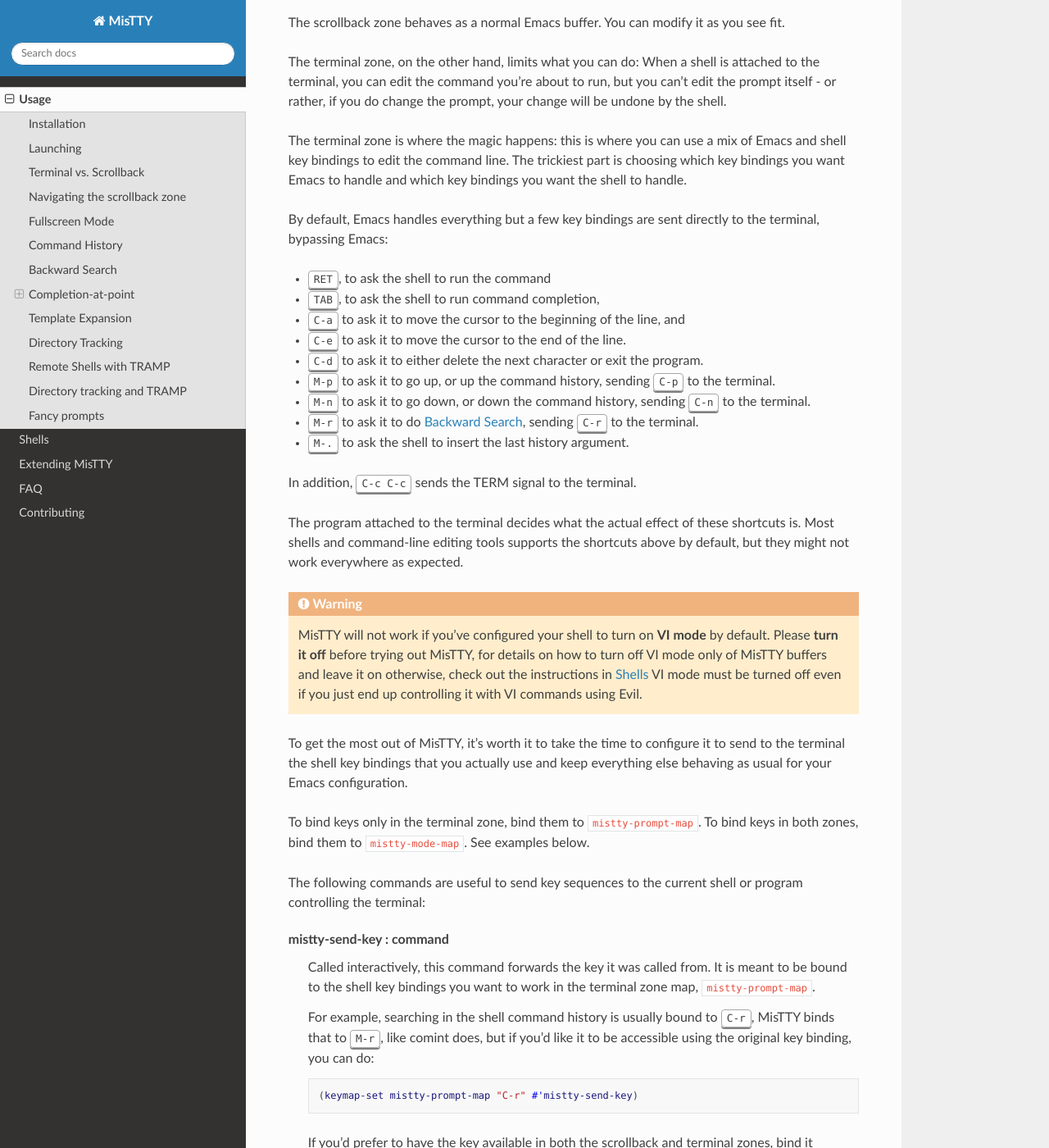
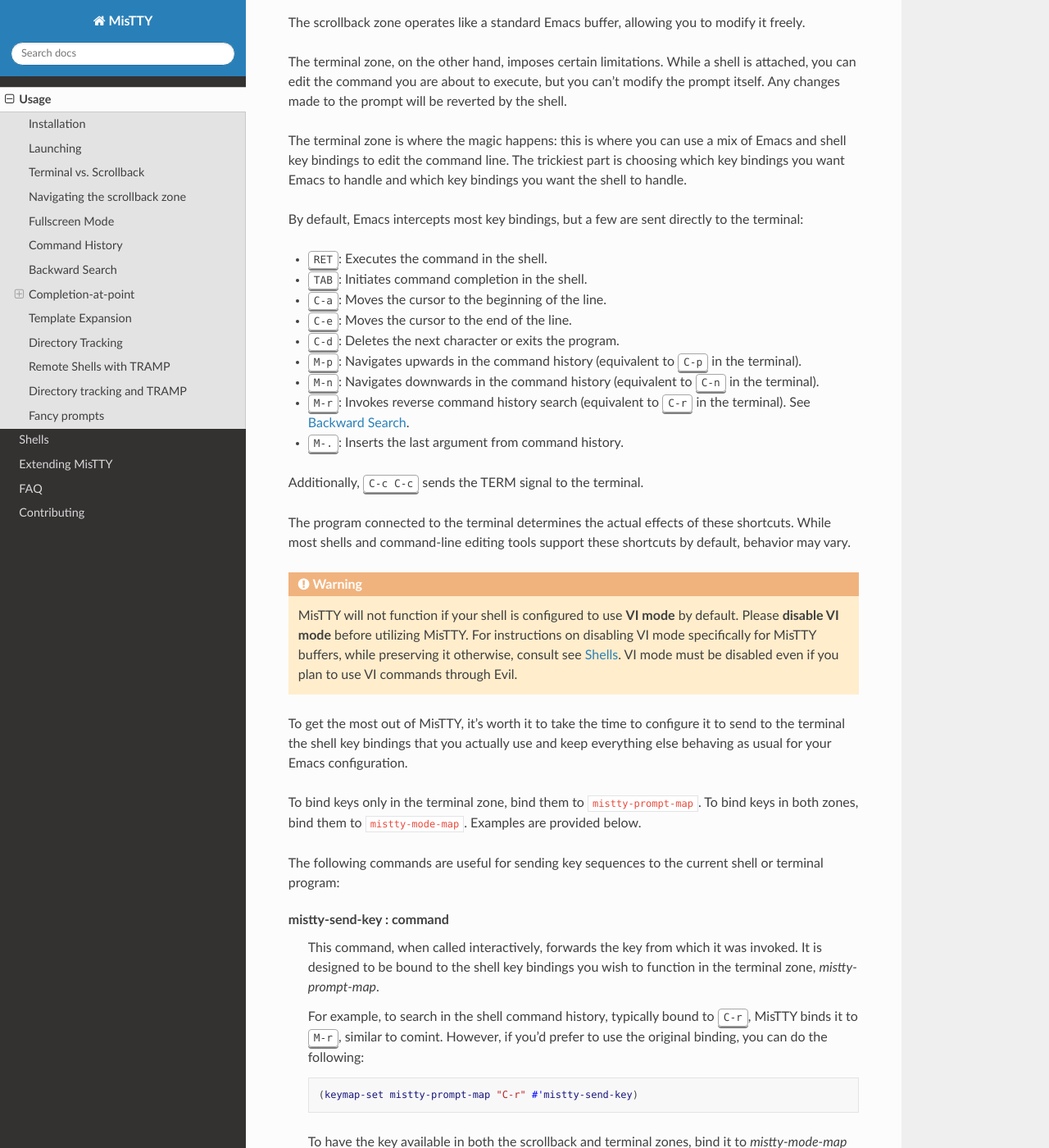
Before and after one commit to szermatt/mistty, a Sphinx documentation site: the page built from docs/source/usage.rst, in a window 1280 px wide and 1400 px high, scrolled down 2252 px. Shown: the whole window at 82% size. Built offline with Sphinx 7.4.7 and the Read the Docs theme 3.1.0, drawn with Linux system fonts in a browser that asks for light colours; some of the changed text lies outside the part shown.

Commit message:
docs: Rewrite some sections of usage.rst.
These changes are meant to make these sections clearer.

```diff
--- a/docs/source/usage.rst
+++ b/docs/source/usage.rst
@@ -129,61 +129,55 @@
 Terminal vs. Scrollback
 -----------------------
 
-MisTTY buffers are split into two zones, with different behaviors:
+MisTTY buffers are divided into two distinct zones, exhibiting
+different behaviors:
 
-The :dfn:`scrollback zone`, is where you can see commands that have
+The **scrollback zone**, is where you can see commands that have
 been executed and their output.
 
-The :dfn:`terminal zone`, marked by a purple line on the left of the
+The **terminal zone**, marked by a purple line on the left of the
 window, is where you can type command and interact with the
 terminal. In this zone, :kbd:`TAB` triggers the shell completion, if
 available. With some shells, you'll see autosuggestions as you type.
 
-The scrollback zone behaves as a normal Emacs buffer. You can modify
-it as you see fit.
+The scrollback zone operates like a standard Emacs buffer, allowing you to modify it freely.
 
-The terminal zone, on the other hand, limits what you can do: When a
-shell is attached to the terminal, you can edit the command you're
-about to run, but you can't edit the prompt itself - or rather, if you
-do change the prompt, your change will be undone by the shell.
+The terminal zone, on the other hand, imposes certain limitations.
+While a shell is attached, you can edit the command you are about to
+execute, but you can't modify the prompt itself. Any changes made to
+the prompt will be reverted by the shell.
 
 The terminal zone is where the magic happens: this is where you can
 use a mix of Emacs and shell key bindings to edit the command
 line. The trickiest part is choosing which key bindings you want Emacs
 to handle and which key bindings you want the shell to handle.
 
-By default, Emacs handles everything but a few key bindings are sent
-directly to the terminal, bypassing Emacs:
+By default, Emacs intercepts most key bindings, but a few are sent directly to the terminal:
 
-- :kbd:`RET`, to ask the shell to run the command
-- :kbd:`TAB`, to ask the shell to run command completion,
-- :kbd:`C-a` to ask it to move the cursor to the beginning of the
-  line, and
-- :kbd:`C-e` to ask it to move the cursor to the end of the line.
-- :kbd:`C-d` to ask it to either delete the next character or exit the
-  program.
-- :kbd:`M-p` to ask it to go up, or up the command history, sending
-  :kbd:`C-p` to the terminal.
-- :kbd:`M-n` to ask it to go down, or down the command history,
-  sending :kbd:`C-n` to the terminal.
-- :kbd:`M-r` to ask it to do :ref:`bs`, sending :kbd:`C-r` to the terminal.
-- :kbd:`M-.` to ask the shell to insert the last history argument.
+- :kbd:`RET`: Executes the command in the shell.
+- :kbd:`TAB`: Initiates command completion in the shell.
+- :kbd:`C-a`: Moves the cursor to the beginning of the line.
+- :kbd:`C-e`: Moves the cursor to the end of the line.
+- :kbd:`C-d`: Deletes the next character or exits the program.
+- :kbd:`M-p`: Navigates upwards in the command history (equivalent to :kbd:`C-p` in the terminal).
+- :kbd:`M-n`: Navigates downwards in the command history (equivalent to :kbd:`C-n` in the terminal).
+- :kbd:`M-r`: Invokes reverse command history search (equivalent to :kbd:`C-r` in the terminal). See :ref:`bs`.
+- :kbd:`M-.`: Inserts the last argument from command history.
 
-In addition, :kbd:`C-c C-c` sends the TERM signal to the terminal.
+Additionally, :kbd:`C-c C-c` sends the TERM signal to the terminal.
 
-The program attached to the terminal decides what the actual effect of
-these shortcuts is. Most shells and command-line editing tools
-supports the shortcuts above by default, but they might not work
-everywhere as expected.
+The program connected to the terminal determines the actual effects of
+these shortcuts. While most shells and command-line editing tools
+support these shortcuts by default, behavior may vary.
 
 .. warning::
 
-    MisTTY will not work if you've configured your shell to turn on
-    **VI mode** by default. Please **turn it off** before trying out
-    MisTTY, for details on how to turn off VI mode only of MisTTY
-    buffers and leave it on otherwise, check out the instructions in
-    :ref:`shells` VI mode must be turned off even if you just end up
-    controlling it with VI commands using Evil.
+    MisTTY will not function if your shell is configured to use **VI
+    mode** by default. Please **disable VI mode** before utilizing
+    MisTTY. For instructions on disabling VI mode specifically for
+    MisTTY buffers, while preserving it otherwise, consult see
+    :ref:`shells`. VI mode must be disabled even if you plan to use VI
+    commands through Evil.
 
 To get the most out of MisTTY, it's worth it to take the time to
 configure it to send to the terminal the shell key bindings that you
@@ -196,31 +190,32 @@
 
 To bind keys only in the terminal zone, bind them to
 ``mistty-prompt-map``. To bind keys in both zones, bind them to
-``mistty-mode-map``. See examples below.
+``mistty-mode-map``. Examples are provided below.
 
-The following commands are useful to send key sequences to the current
-shell or program controlling the terminal:
+The following commands are useful for sending key sequences to the
+current shell or terminal program:
 
 .. index:: pair: command; mistty-send-key
 
-mistty-send-key : command
-    Called interactively, this command forwards the key it was called
-    from. It is meant to be bound to the shell key bindings you want
-    to work in the terminal zone map, ``mistty-prompt-map``.
+**mistty-send-key** : command
+    This command, when called interactively, forwards the key from
+    which it was invoked. It is designed to be bound to the shell key
+    bindings you wish to function in the terminal zone,
+    `mistty-prompt-map`.
 
-    For example, searching in the shell command history is usually
-    bound to :kbd:`C-r`, MisTTY binds that to :kbd:`M-r`, like comint
-    does, but if you'd like it to be accessible using the original key
-    binding, you can do:
+    For example, to search in the shell command history, typically
+    bound to :kbd:`C-r`, MisTTY binds it to :kbd:`M-r`, similar to
+    comint. However, if you'd prefer to use the original binding, you
+    can do the following:
 
     .. code-block:: elisp
 
         (keymap-set mistty-prompt-map "C-r" #'mistty-send-key)
 
-    If you'd prefer to have the key available in both the scrollback
-    and terminal zones, bind it ``mistty-mode-map`` instead.
+    To have the key available in both the scrollback and terminal
+    zones, bind it to `mistty-mode-map` instead.
 
-    You can also pass arbitrary keys to ``mistty-send-key``, for
+    You can also send arbitrary keys to `mistty-send-key`. For
     example:
 
     .. code-block:: elisp
@@ -232,28 +227,27 @@
 
 .. index:: pair: command; mistty-send-last-key
 
-mistty-send-last-key : command
-    This command forwards the last key combination of a sequence it
-    was called from to the terminal. For example, :kbd:`C-c C-c` is
-    bound to ``mistty-send-last-key`` so that the terminal eventually
-    just gets :kbd:`C-c`.
+**mistty-send-last-key** : command
+    This command forwards the last key combination from the sequence
+    it was invoked from to the terminal. For instance, :kbd:`C-c C-c`
+    is bound to `mistty-send-last-key`, such that the terminal
+    ultimately receives just :kbd:`C-c`.
 
-To just try things out, or for shell shortcuts you don't use
-regularly, you can use the :kbd:`C-q` prefix to bypass Emacs key
-bindings and send keys directly to the terminal. For example,
-:kbd:`C-q <right>` sends a right arrow key press to the terminal
-instead of moving the cursor.
+For quick testing or for shell shortcuts you use infrequently, use
+the :kbd:`C-q` prefix to bypass Emacs key bindings and send keys
+directly to the terminal. For example, pressing :kbd:`C-q <right>`
+sends a right-arrow key press to the terminal instead of moving the
+cursor.
 
 .. index:: pair: command; mistty-send-key-sequence
 
-If that's not enough, try out:
+If further control is needed, try out:
 
-mistty-send-key-sequence : command
+**mistty-send-key-sequence** : command
   This command sends all keys you press to the terminal until you
   press :kbd:`C-g`.
 
   By default, it is bound to :kbd:`C-c C-q`.
-
 
 .. _navigation:
 
@@ -310,21 +304,24 @@
 Fullscreen Mode
 ---------------
 
-MisTTY detects when a program such as :program:`less` or :program:`vi`
-asks to run full screen and splits the MisTTY buffers into:
+MisTTY detects when a program, such as :program:`less` or
+:program:`vi`, requests full-screen mode. In response, it splits the
+MisTTY buffers in two:
 
-- a terminal buffer, which shows the program output and lets you
-  interact with it. This is a term-mode buffer.
-- a scrollback buffer, which shows the previous command lines and
-  their output.
+- The **terminal buffer**, which displays the program's output and
+  allows you to interact with it. It operates in term-mode.
+
+- The **Scrollback Buffer**, which contains the previous command lines
+  along with their outputs.
 
 .. index:: pair: command; mistty-toggle-buffers
 
-:kbd:`C-c C-j` or :kbd:`M-x mistty-toggle-buffers` switches between
-these two.
+To switch between these buffers, press :kbd:`C-c C-j` or execute
+:kbd:`M-x mistty-toggle-buffers`
 
-When the program exits, the two buffers are again merged. Note that
-the output of the full screen app isn't available in the scrollback.
+When the full-screen program exits, the two buffers are merged back
+together. Please note that the output from the full-screen application
+is not available in the scrollback region.
 
 .. _history:
 
@@ -362,27 +359,27 @@
    pair: variable; mistty-forbid-edit-regexps
    pair: variable; mistty-forbid-edit-map
 
-Within the different shells :kbd:`C-r` or :kbd:`M-r` triggers a
-special backward search mode, during which edition is very limited.
-MisTTY detects this mode based on the regular expressions configured
-in :kbd:`M-x customize-option mistty-forbid-edit-regexps`.
+Within various shells, pressing :kbd:`C-r` or :kbd:`M-r` activates a
+special backward search mode, where editing options are limited.
+MisTTY identifies this mode using the regular expressions set in
+:kbd:`M-x customize-option mistty-forbid-edit-regexps`.
 
-While this mode is active:
+When this mode is active:
 
-- text can be appended or deleted, but not modified. While it is still
-  possible to yank text or delete a word in this mode, most Emacs
-  edition command will not work.
+- You can append or delete text but cannot modify it. Though yanking
+  text and word deletion are still possible, most Emacs editing
+  won't work.
 
-- the status modeline shows "FE:run", for Forbid Edit mode
+- The modeline displays "FE:run" to indicate Forbid Edit mode.
 
-- arrow keys are sent directly to the terminal. This is useful when
-  the shell offers multiple choices that can be selected, as the Fish
-  shell does. To customize this behavior, add or remove key bindings
-  from ``mistty-forbid-edit-map``, which extends
-  ``mistty-prompt-map`` while this mode is active.
+- Arrow keys are sent directly to the terminal, which is beneficial
+  for shells like Fish that allow selection from multiple choices. To
+  customize this functionality, adjust key bindings in
+  ``mistty-forbid-edit-map``, which extends ``mistty-prompt-map``
+  in this mode.
 
-- C-g is forwarded to the terminal. It normally exits the backward
-  search mode without selecting anything.
+- Pressing :kbd:`C-g` sends a signal to the terminal and typically
+  exits backward search mode without making a selection.
 
 .. _cap:
 
```
Also changed, not shown: 1 other file.
